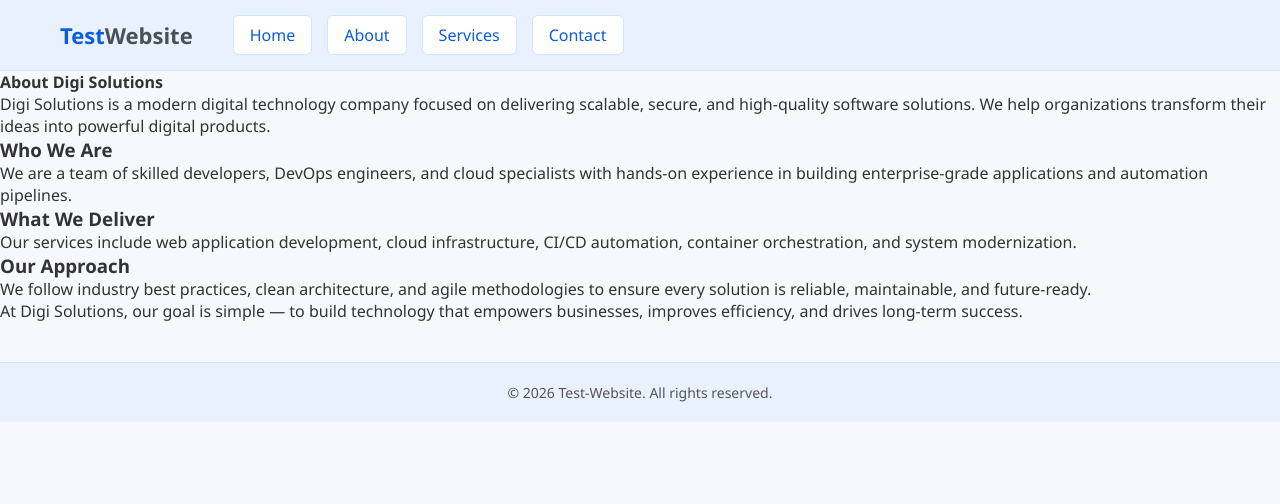
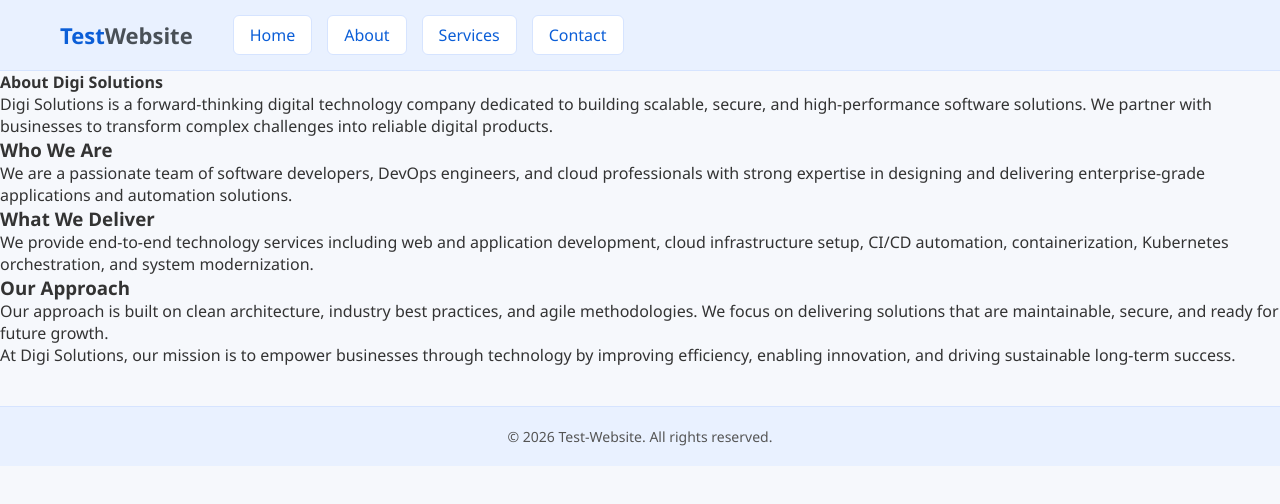
Before and after one commit to vikasrajput0112/my-react-website, a React (Create React App) app: page /about in a window 1280 px wide. Shown: the top 504 px of the page. Built offline with nearby package versions, Linux system fonts and the light colour scheme.

Commit message:
Update About.jsx

```diff
--- a/src/pages/About.jsx
+++ b/src/pages/About.jsx
@@ -8,50 +8,56 @@ const About = () => {
                 {/* Heading */}
                 <h4>{heading}</h4>
 
-                {/* Content */}
+                {/* Intro Content */}
                 <p className="about-intro">
-                    Digi Solutions is a modern digital technology company
-                    focused on delivering scalable, secure, and high-quality
-                    software solutions. We help organizations transform their
-                    ideas into powerful digital products.
+                    Digi Solutions is a forward-thinking digital technology
+                    company dedicated to building scalable, secure, and
+                    high-performance software solutions. We partner with
+                    businesses to transform complex challenges into reliable
+                    digital products.
                 </p>
 
+                {/* About Grid */}
                 <div className="about-grid">
                     <div className="about-card">
                         <h3>Who We Are</h3>
                         <p>
-                            We are a team of skilled developers, DevOps
-                            engineers, and cloud specialists with hands-on
-                            experience in building enterprise-grade
-                            applications and automation pipelines.
+                            We are a passionate team of software developers,
+                            DevOps engineers, and cloud professionals with
+                            strong expertise in designing and delivering
+                            enterprise-grade applications and automation
+                            solutions.
                         </p>
                     </div>
 
                     <div className="about-card">
                         <h3>What We Deliver</h3>
                         <p>
-                            Our services include web application development,
-                            cloud infrastructure, CI/CD automation, container
-                            orchestration, and system modernization.
+                            We provide end-to-end technology services including
+                            web and application development, cloud
+                            infrastructure setup, CI/CD automation,
+                            containerization, Kubernetes orchestration, and
+                            system modernization.
                         </p>
                     </div>
 
                     <div className="about-card">
                         <h3>Our Approach</h3>
                         <p>
-                            We follow industry best practices, clean
-                            architecture, and agile methodologies to ensure
-                            every solution is reliable, maintainable, and
-                            future-ready.
+                            Our approach is built on clean architecture,
+                            industry best practices, and agile methodologies.
+                            We focus on delivering solutions that are
+                            maintainable, secure, and ready for future growth.
                         </p>
                     </div>
                 </div>
 
+                {/* Footer Message */}
                 <div className="about-footer">
                     <p>
-                        At Digi Solutions, our goal is simple — to build
-                        technology that empowers businesses, improves
-                        efficiency, and drives long-term success.
+                        At Digi Solutions, our mission is to empower businesses
+                        through technology by improving efficiency, enabling
+                        innovation, and driving sustainable long-term success.
                     </p>
                 </div>
 
```
